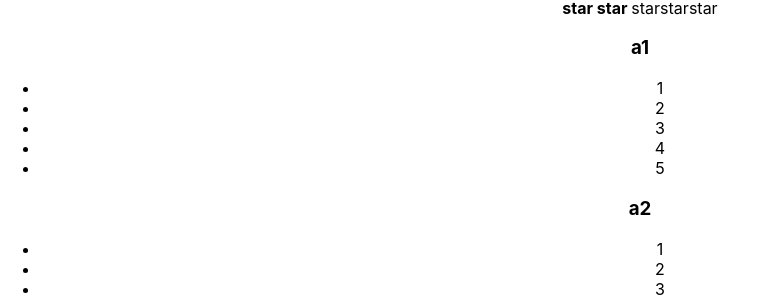
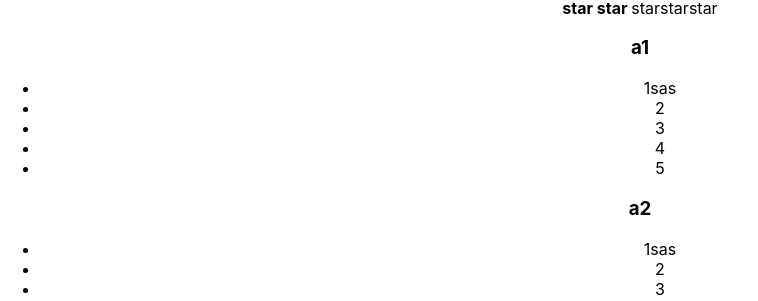
Before and after one commit to IvanSakovich/React-Lesson, a React (Create React App) app: page / in a window 1280 px wide. Shown: the part 186-487 px from the top of the page, without its empty margins (0-758 px from the left). Built offline with nearby package versions, Linux system fonts and the light colour scheme.

Commit message:
test git

```diff
--- a/src/components/Accordion/Accordion.js
+++ b/src/components/Accordion/Accordion.js
@@ -16,7 +16,7 @@ function AccordionTitle (props) {
 function AccordionBody () {
   return <div>
   <ul>
-      <li>1</li>
+      <li>1sas</li>
       <li>2</li>
       <li>3</li>
       <li>4</li>
--- a/src/components/Rating/Rating.js
+++ b/src/components/Rating/Rating.js
@@ -28,6 +28,7 @@ function Rating (props
           <Star selected={false}/>
           </div>)
       }
+      //sss
       if (props.value === 2) {
         return (<div>
           <Star selected={true}/>
```
